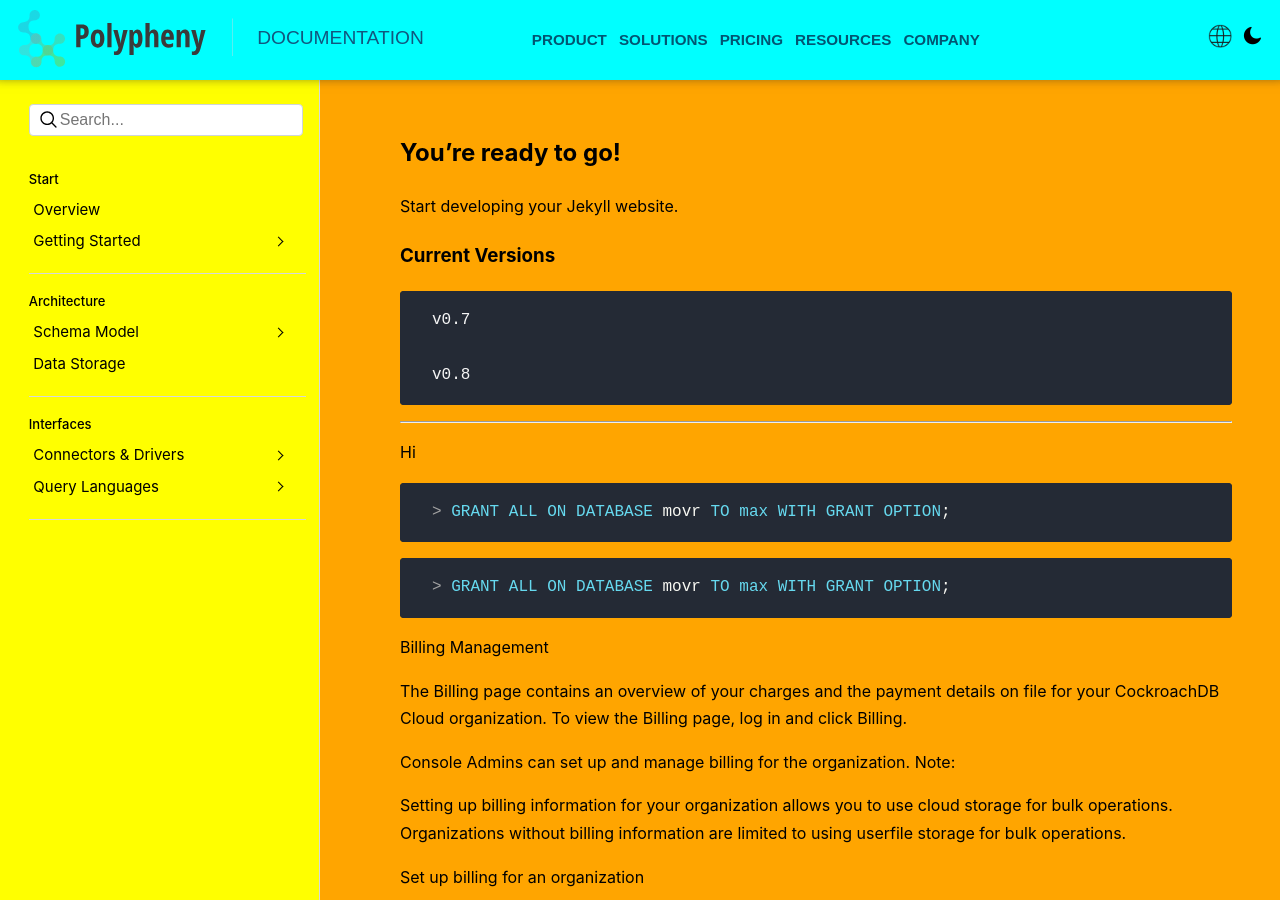
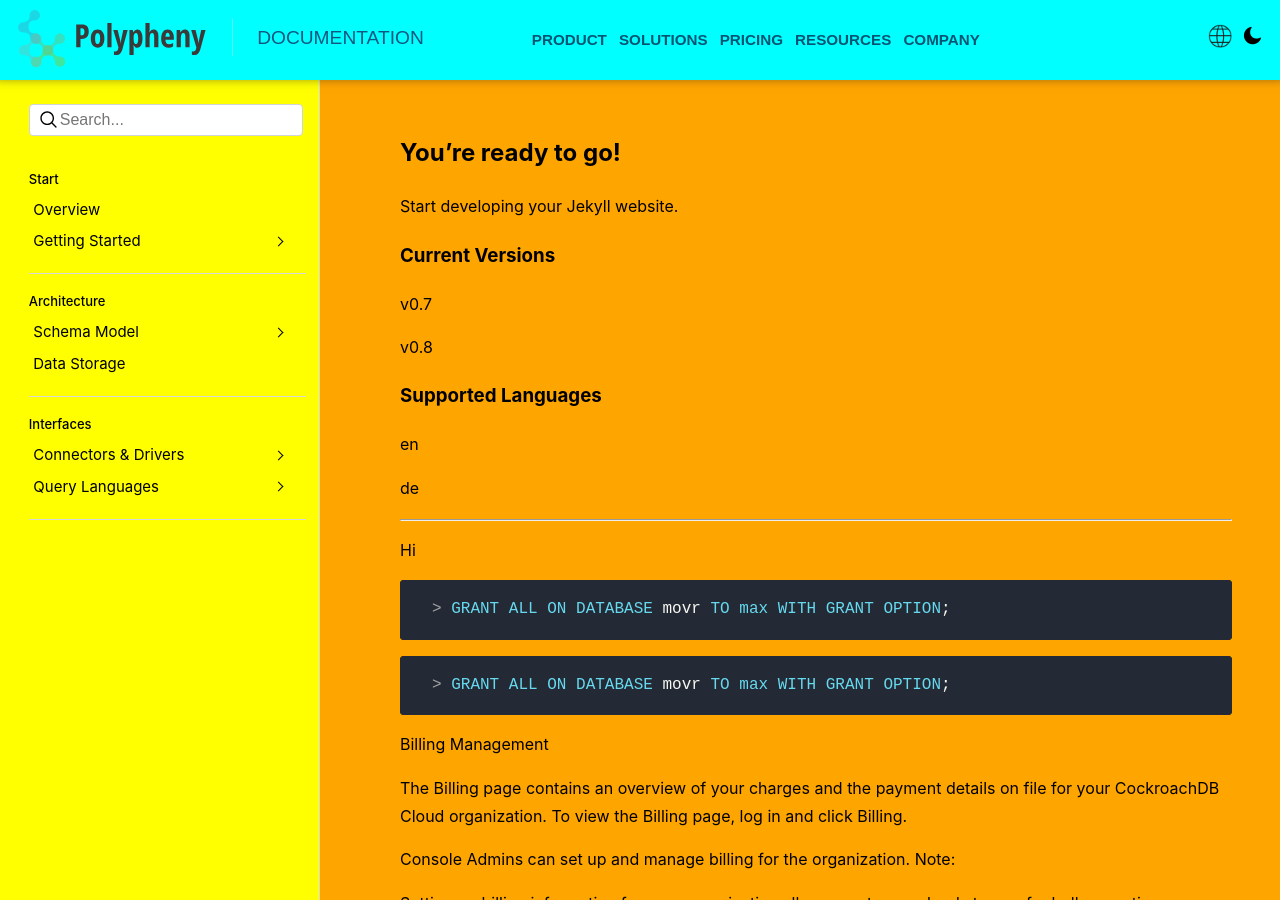
Before and after one commit to hennlo/docs, a Jekyll site: the page built from index.md, in a window 1280 px wide and 900 px high. Built offline with Jekyll 4.4.1, drawn with Linux system fonts in a browser that asks for light colours.

Commit message:
added 404

```diff
--- a/_data/languages.yml
+++ b/_data/languages.yml
@@ -1,6 +1,9 @@
 en:
   label: English
+  short: en
   icon: 🇺🇸
+
 de:
   label: Deutsch
+  short: de
   icon: 🇩🇪
--- a/_data/versions.yml
+++ b/_data/versions.yml
@@ -1,7 +1,7 @@
-- name: v0.7
+v0.7:
   start: xx
   end: yy
 
-- name: v0.8
+v0.8:
   start: xx
   end: yy
--- a/index.md
+++ b/index.md
@@ -10,9 +10,14 @@ Start developing your Jekyll website.
 
 ### Current Versions
 {% for version in site.data.versions %}
-    {{ version.name }}
+{{ version[0] }}
 {% endfor %}
 
+### Supported Languages
+{% for lang_hash in site.data.languages %}
+{% assign lang = lang_hash[1] %}
+{{ lang.short }}
+{% endfor %}
 ----
 
 Hi
```
Also changed, not shown: 404.md (added, +9 -0 lines), _includes/language-switcher.html (added).
